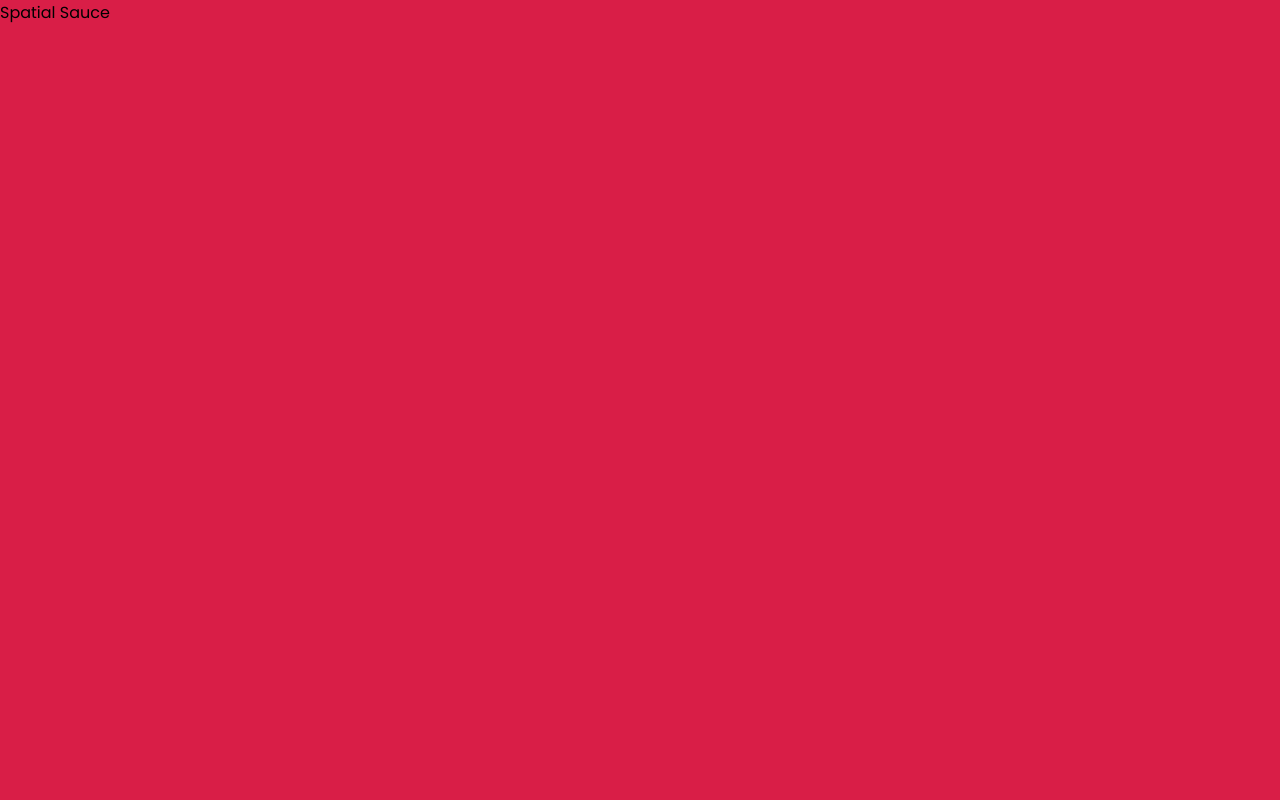
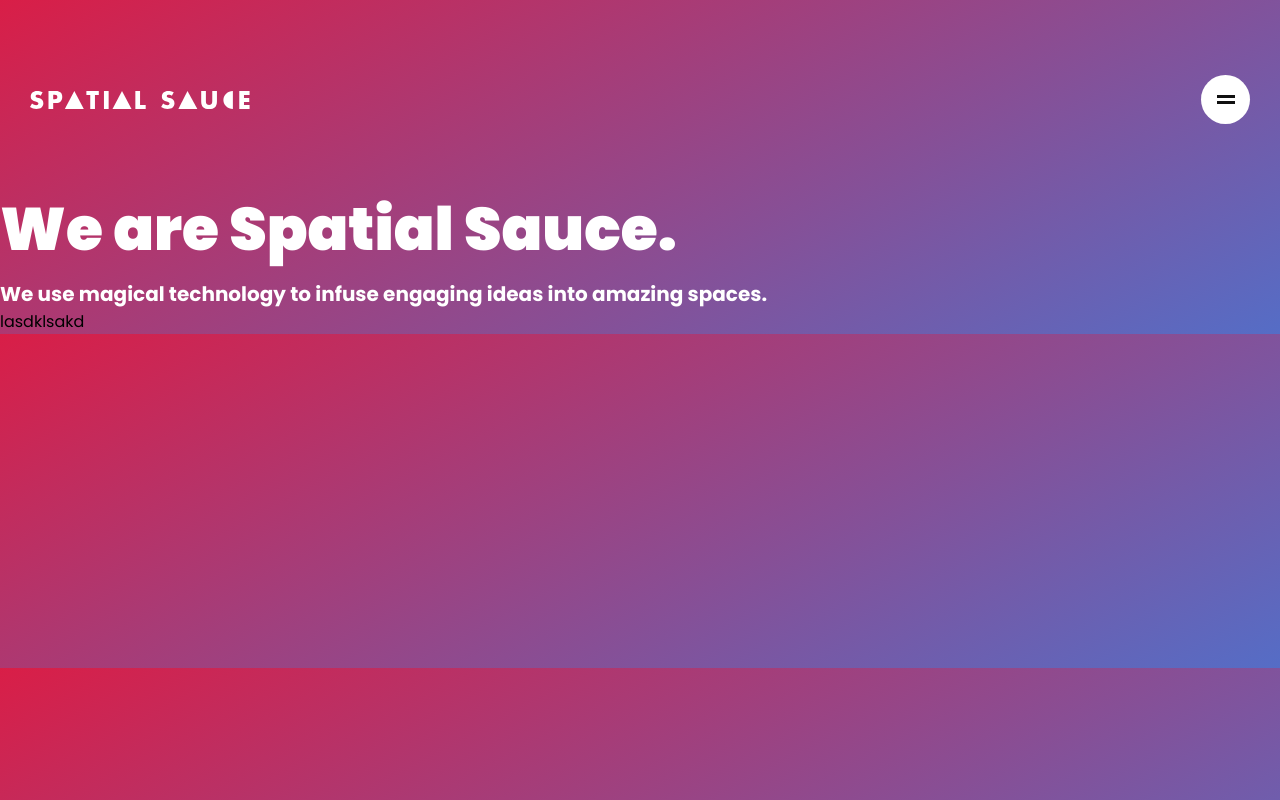
Before and after one commit to binary-moon/spatial-sauce-test, a Gatsby site: page / in a window 1280 px wide. Built offline with nearby package versions, Linux system fonts and the light colour scheme; Gatsby itself is replaced by a stand-in of ours.

Commit message:
Added first stages of Header and Menu

```diff
--- a/gatsby-config.js
+++ b/gatsby-config.js
@@ -7,5 +7,13 @@
     "gatsby-plugin-gatsby-cloud",
     "gatsby-plugin-image",
     "gatsby-plugin-sharp",
+    {
+      resolve: "gatsby-plugin-react-svg",
+      options: {
+        rule: {
+          include: /images/
+        }
+      }
+    }
   ],
 };
--- a/package.json
+++ b/package.json
@@ -17,12 +17,16 @@
   "dependencies": {
     "@fontsource/poppins": "^4.4.2",
     "babel-plugin-styled-components": "^1.12.0",
+    "classnames": "^2.3.1",
+    "framer-motion": "^4.1.17",
     "gatsby": "^3.4.1",
     "gatsby-plugin-gatsby-cloud": "^2.6.1",
     "gatsby-plugin-image": "^1.6.0",
+    "gatsby-plugin-react-svg": "^3.0.1",
     "gatsby-plugin-sharp": "^3.6.0",
     "gatsby-plugin-styled-components": "^4.6.0",
     "gatsby-source-filesystem": "^3.6.0",
+    "prop-types": "^15.7.2",
     "react": "^17.0.1",
     "react-dom": "^17.0.1",
     "styled-components": "^5.3.0"
--- /dev/null
+++ b/src/components/ContentWrapper.js
@@ -0,0 +1,14 @@
+import React from 'react'
+import styled from 'styled-components'
+
+import { rem } from '../utils/mixins'
+
+const Wrapper = styled.div`
+  padding: 0 ${rem(30)};
+`
+
+const ContentWrapper = ({ children, className }) => (
+  <Wrapper className={className}>{children}</Wrapper>
+)
+
+export default ContentWrapper
--- /dev/null
+++ b/src/components/Hamburger.js
@@ -0,0 +1,55 @@
+import React from 'react'
+import styled from 'styled-components'
+import classnames from 'classnames'
+
+import { rem } from '../utils/mixins'
+
+const Wrapper = styled.button`
+  width: ${rem(49)};
+  height: ${rem(49)};
+  background: ${props => props.theme.colors.white};
+  border-radius: 100%;
+  border: none;
+  display: flex;
+  flex-direction: column;
+  justify-content: center;
+  align-items: center;
+
+  > div {
+    width: ${rem(18)};
+    height: ${rem(3)};
+    background: ${props => props.theme.colors.black};
+    transition: .2s transform, .2s left;
+    position: relative;
+    left: 0;
+  }
+
+  > * + * {
+    margin-top: ${rem(3)};
+  }
+
+  &.isMenuOpen {
+    > div:nth-child(1) {
+      transform: rotate(135deg) translate3d(0, -4px, 0);
+      left: -3px;
+    }
+
+    > div:nth-child(2) {
+      transform: rotate(-135deg) translate3d(0, 4px, 0);;
+      left: -3px;
+    }
+  }
+`
+
+const Hamburger = ({ toggleMenu, isMenuOpen }) => {
+  const classes = classnames({isMenuOpen})
+
+  return (
+    <Wrapper className={classes} onClick={toggleMenu}>
+      <div></div>
+      <div></div>
+    </Wrapper>
+  )
+}
+
+export default Hamburger;
--- /dev/null
+++ b/src/components/HamburgerMenu.js
@@ -0,0 +1,31 @@
+import React from 'react';
+import styled from 'styled-components'
+import { AnimatePresence, motion } from 'framer-motion'
+
+import { rem } from '../utils/mixins'
+
+const Wrapper = styled.div`
+  position: fixed;
+  top: 0;
+  display: flex;
+  background: black;
+  width: 100%;
+  height: 100%;
+`
+
+const variants = {
+  visible: { opacity: 1 },
+  hidden: { opacity: 0 }
+}
+
+const HamburgerMenu = ({ isMenuOpen }) => (
+  <AnimatePresence>
+    {isMenuOpen &&
+      <motion.div initial="hidden" animate="visible" exit="hidden" transition={{ duration: 0.3}} variants={variants}>
+        <Wrapper></Wrapper>
+      </motion.div>
+    }
+  </AnimatePresence>
+)
+
+export default HamburgerMenu;
--- /dev/null
+++ b/src/components/Header.js
@@ -0,0 +1,43 @@
+import React, { useState, useCallback } from 'react';
+import styled from 'styled-components'
+
+import ContentWrapper from '../components/ContentWrapper'
+import Logo from '../components/Logo'
+import Hamburger from '../components/Hamburger'
+import HamburgerMenu from '../components/HamburgerMenu'
+
+import { rem } from '../utils/mixins'
+
+const HeaderWrapper = styled.header`
+  position: relative;
+`
+
+const Wrapper = styled(ContentWrapper)`
+  display: flex;
+  padding-top: ${rem(75)};
+  padding-bottom: ${rem(75)};
+  align-items: center;
+  justify-content: space-between;
+  position: relative;
+  z-index: 1;
+`
+
+const Header = () => {
+  const [isMenuOpen, setIsMenuOpen] = useState(false)
+
+  const toggleMenu = useCallback(() => {
+    setIsMenuOpen(!isMenuOpen)
+  }, [isMenuOpen])
+
+  return (
+    <HeaderWrapper>
+      <HamburgerMenu isMenuOpen={isMenuOpen}/>
+      <Wrapper>
+        <Logo />
+        <Hamburger toggleMenu={toggleMenu} isMenuOpen={isMenuOpen} />
+      </Wrapper>
+    </HeaderWrapper>
+  )
+}
+
+export default Header;
--- /dev/null
+++ b/src/components/Hero.js
@@ -0,0 +1,28 @@
+import React from 'react'
+import styled from 'styled-components'
+
+import { rem } from '../utils/mixins'
+
+const Title = styled.h1`
+  color: ${props => props.theme.colors.white};
+  font-size: ${rem(60)};
+  line-height: ${rem(60)};
+  font-weight: 900;
+`
+
+const Description = styled.p`
+  color: ${props => props.theme.colors.white};
+  font-size: ${rem(20)};
+  line-height: ${rem(30)};
+  font-weight: 700;
+  margin-top: ${rem(20)};
+`
+
+const Hero = () => (
+  <>
+    <Title>We are Spatial Sauce.</Title>
+    <Description>We use magical technology to infuse engaging ideas into amazing spaces.</Description>
+  </>
+)
+
+export default Hero
--- a/src/components/Layout.js
+++ b/src/components/Layout.js
@@ -1,5 +1,7 @@
 import React from 'react'
 import { ThemeProvider } from 'styled-components'
+
+import Header from '../components/Header'
 
 import GlobalStyle from '../globalStyles'
 import { theme } from '../utils/theme'
@@ -8,6 +10,7 @@
   return (
     <ThemeProvider theme={theme}>
       <GlobalStyle />
+      <Header />
       {children}
     </ThemeProvider>
   )
--- /dev/null
+++ b/src/components/Logo.js
@@ -0,0 +1,36 @@
+import React from 'react';
+import PropTypes from 'prop-types';
+import styled from 'styled-components'
+
+import LogoWhite from '../images/logo.svg';
+import LogoColored from '../images/logo-colored.svg';
+
+import { rem } from '../utils/mixins'
+
+const Wrapper = styled.div`
+  width: ${rem(220)};
+
+  svg {
+    display: block;
+    width: 100%;
+  }
+`
+
+
+const Logo = ({ type }) => {
+  return (
+    <Wrapper>
+      {type === 'colored' ? <LogoColored /> : <LogoWhite />}
+    </Wrapper>
+  )
+}
+
+Logo.propTypes = {
+  type: PropTypes.string
+}
+
+Logo.defeaultProps = {
+  type: 'white'
+}
+
+export default Logo;
--- a/src/globalStyles.js
+++ b/src/globalStyles.js
@@ -1,10 +1,13 @@
 import { createGlobalStyle } from 'styled-components'
 import '@fontsource/poppins'
+import '@fontsource/poppins/900.css'
+import '@fontsource/poppins/700.css'
 
 const GlobalStyle = createGlobalStyle`
   body {
     font-family: 'Poppins', sans-serif;
-    background: ${props => props.theme.colors.red}
+    background: ${props => props.theme.colors.red};
+    background: linear-gradient(152deg, ${props => props.theme.colors.red} 0%, ${props => props.theme.colors.blue} 100%);
   }
 
   * {
--- a/src/pages/index.js
+++ b/src/pages/index.js
@@ -1,12 +1,14 @@
-import * as React from "react"
+import * as React from 'react'
 
-import Layout from "../components/Layout"
+import Layout from '../components/Layout'
+import Hero from '../components/Hero'
 
 // markup
 const IndexPage = () => {
   return (
     <Layout>
-      Spatial Sauce
+      <Hero />
+      lasdklsakd
     </Layout>
   )
 }
--- /dev/null
+++ b/src/utils/mixins.js
@@ -0,0 +1,6 @@
+export const rem = (px) => {
+  const ratio = 16;
+  px = parseInt(px);
+
+  return px / ratio + 'rem';
+}
--- a/src/utils/theme.js
+++ b/src/utils/theme.js
@@ -4,5 +4,7 @@
     green: '#6CB644',
     blue: '#556DC6',
     yellow: '#F5CD2C',
+    white: '#FFFFFF',
+    black: '#101010',
   }
 }
```
Also changed, not shown: src/images/logo-colored.svg (added), src/images/logo.svg (added), 4 other files.
